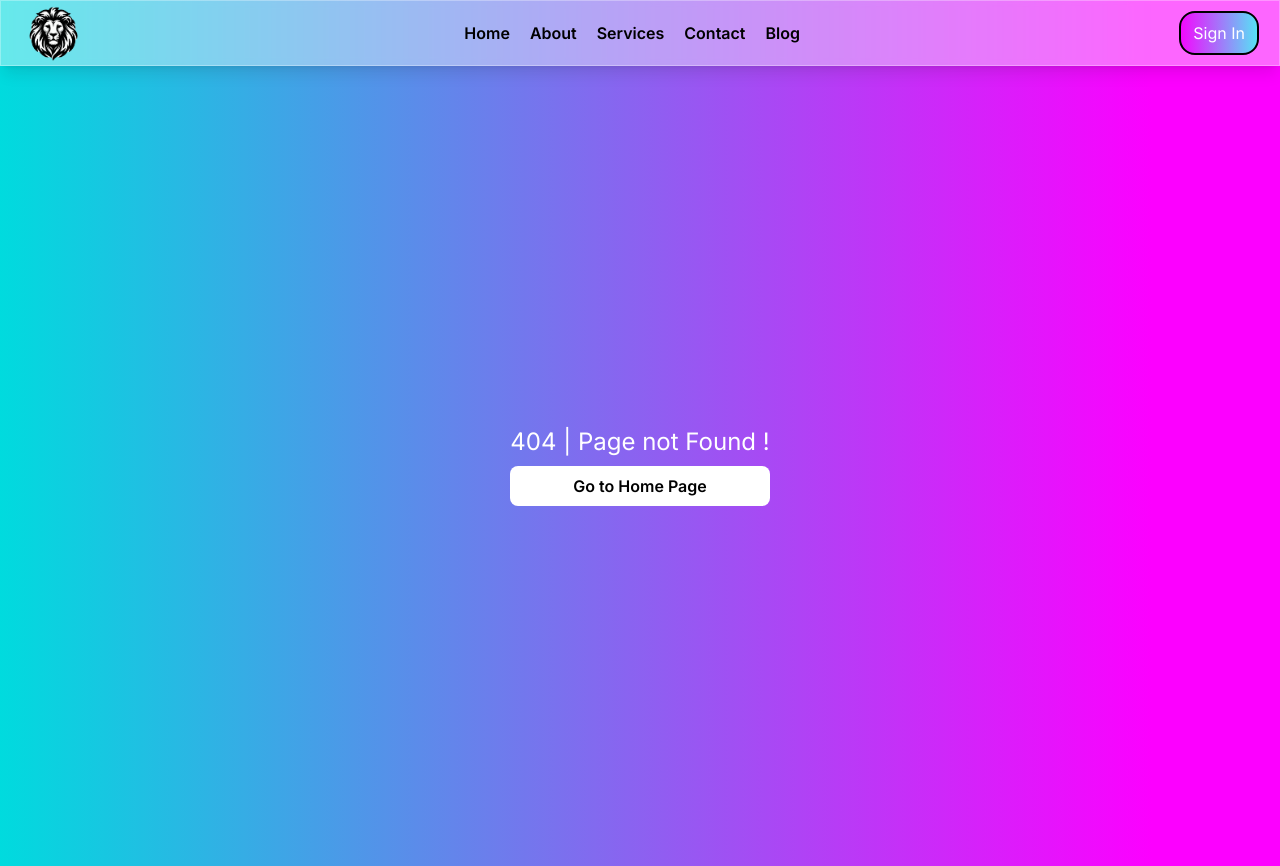
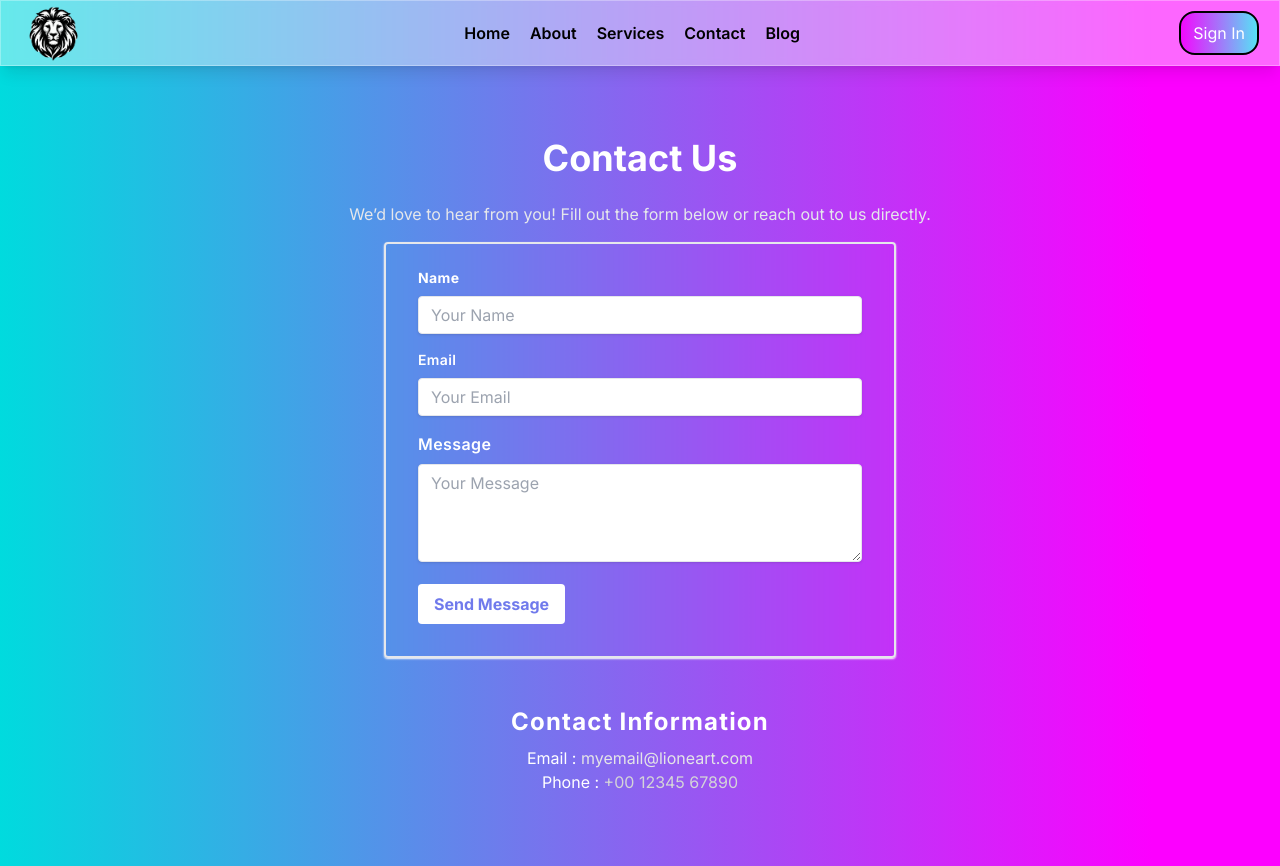
Before and after one commit to karankotar11/LioneArt, a Next.js app: page /contact in a window 1280 px wide. Before the commit this address had no page. Built offline with nearby package versions, Linux system fonts and the light colour scheme.

Commit message:
Create page.js

```diff
--- /dev/null
+++ b/src/app/contact/page.js
@@ -0,0 +1,71 @@
+// pages/contact.js
+import Link from 'next/link';
+
+const Contact = () => {
+  return (
+    <div className="flex flex-col items-center justify-center min-h-screen  p-4">
+      <h1 className="text-4xl font-bold mb-6 text-white">Contact Us</h1>
+      <p className="mb-4 text-center text-gray-200">
+        We’d love to hear from you! Fill out the form below or reach out to us directly.
+      </p>
+
+      <form className="w-full max-w-lg bg-gradient-to-r from-purple-[#37ABE5] to-cyan-[#37ABE5] shadow-sm border-2 shadow-white rounded px-8 pt-6 pb-8 mb-4 bg-opacity-20 backdrop-blur-[3px]">
+        <div className="mb-4">
+          <label className="block text-white tracking-wide text-sm font-bold mb-2" htmlFor="name">
+            Name
+          </label>
+          <input
+            type="text"
+            id="name"
+            placeholder="Your Name"
+            className="shadow appearance-none border rounded w-full py-2 px-3 text-gray-700 leading-tight focus:outline-none focus:shadow-outline"
+            required
+          />
+        </div>
+
+        <div className="mb-4">
+          <label className="block text-white  tracking-wide  text-sm font-semibold mb-2" htmlFor="email">
+            Email
+          </label>
+          <input
+            type="email"
+            id="email"
+            placeholder="Your Email"
+            className="shadow appearance-none border rounded w-full py-2 px-3 text-gray-700 leading-tight focus:outline-none focus:shadow-outline"
+            required
+          />
+        </div>
+
+        <div className="mb-4">
+          <label className="block text-white text-md  tracking-wide  font-semibold mb-2" htmlFor="message">
+            Message
+          </label>
+          <textarea
+            id="message"
+            rows="4"
+            placeholder="Your Message"
+            className="shadow appearance-none border rounded w-full py-2 px-3 text-gray-700 leading-tight focus:outline-none focus:shadow-outline"
+            required
+          ></textarea>
+        </div>
+
+        <div className="flex items-center justify-between">
+          <button
+            type="submit"
+            className="bg-white hover:bg-gray-200 hover:text-purple-600 text-[#707AEC] font-bold py-2 px-4 rounded focus:outline-none focus:shadow-outline"
+          >
+            Send Message
+          </button>
+        </div>
+      </form>
+
+      <div className="mt-8 text-center">
+        <h2 className="text-2xl font-bold mb-2 text-white tracking-wider">Contact Information</h2>
+        <p className="text-white">Email :  <Link href="mailto:your-email@example.com" className="text-zinc-200 hover:underline">myemail@lioneart.com</Link></p>
+        <p className="text-white">Phone :  <span className="text-zinc-300">+00 12345 67890</span></p>
+      </div>
+    </div>
+  );
+};
+
+export default Contact;
```
